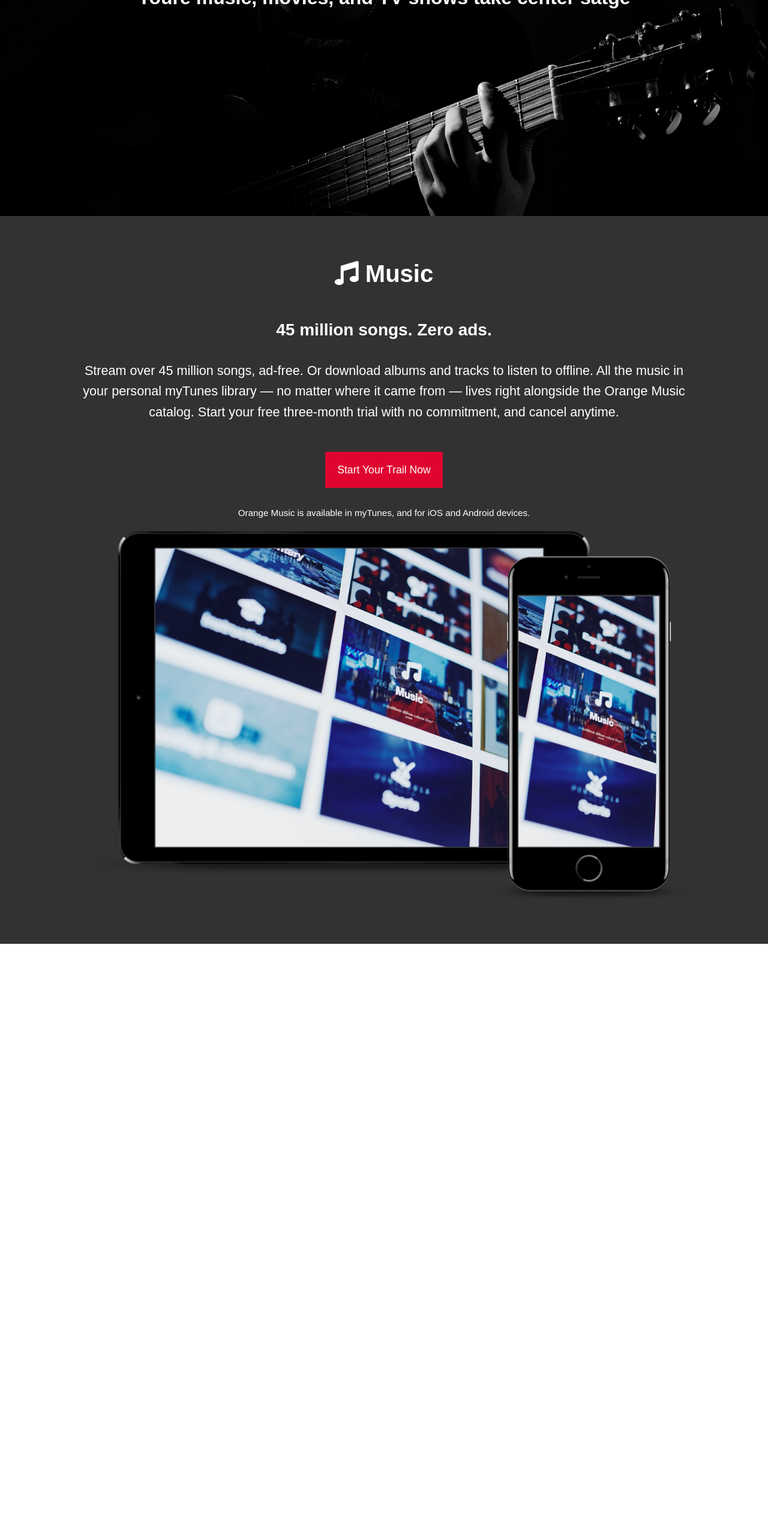
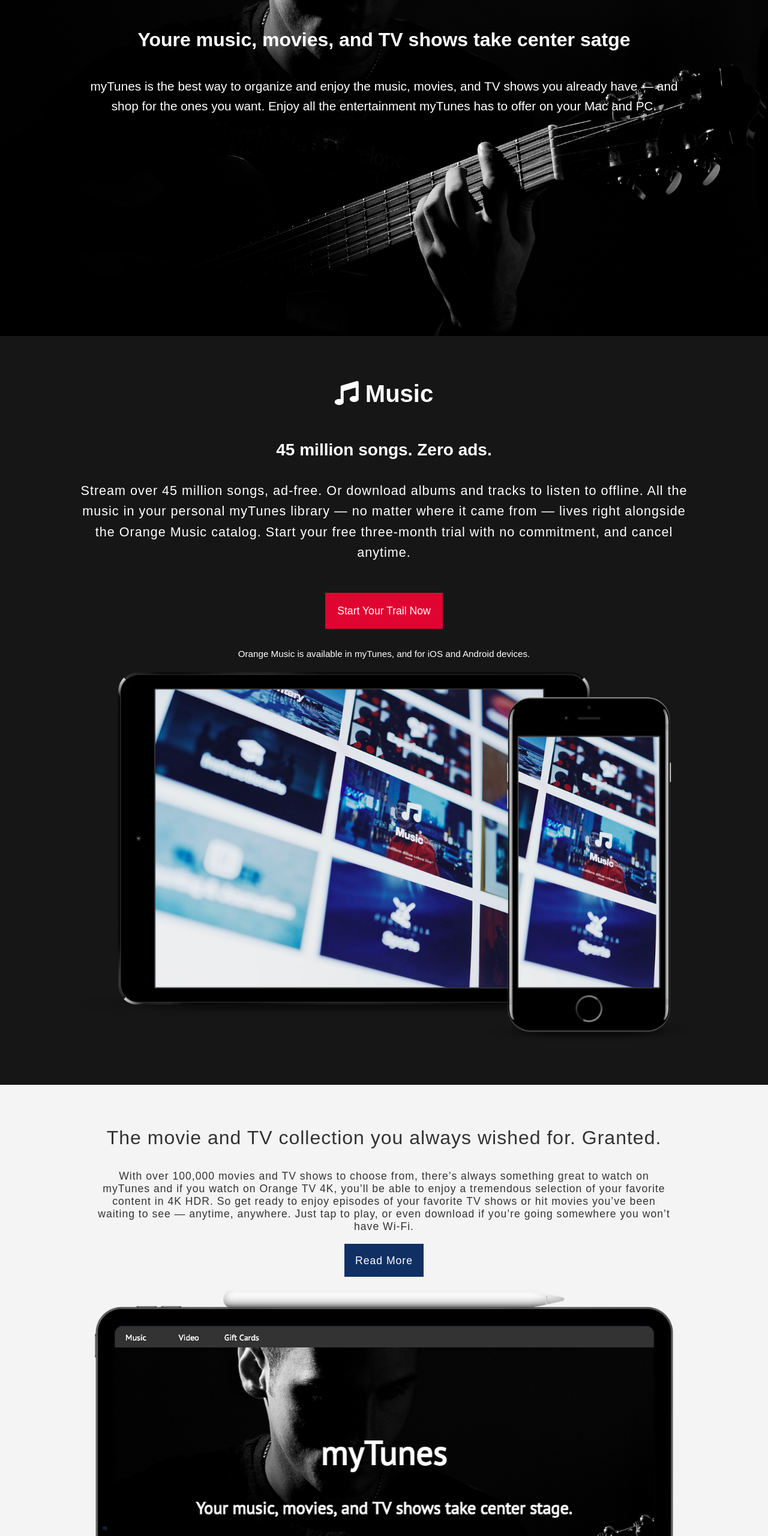
Before and after one commit to robb52/mytunes_project, a plain HTML site: page index.html in a window 1280 px wide. Shown: the part 240-2800 px from the top of the page at 60% size. Before the commit the page ends 1813 px from the top, so only its background shows below. Drawn offline with Linux system fonts and the light colour scheme.

Commit message:
Markup and styled video section

```diff
--- a/css/styles.css
+++ b/css/styles.css
@@ -146,9 +146,26 @@
     margin: 0 1em;
 }
 
+.mytunes-content {
+    color: #fff;
+    display: none;
+}
+
 @media (min-width: 600px) {
     .main {
-        height: 75vh;
+        height: 100vh;
+    }
+
+    .mytunes h1 {
+        padding: .8em 0;
+        margin: 0;
+    }
+
+    .mytunes-content {
+        font-size: 1.3em;
+        line-height: 1.6;
+        margin: 2em 10%;
+        display: block;
     }
 }
 
@@ -161,27 +178,28 @@
 .music-main {
     text-align: center;
     color: #fff;
-    background: #323232;
+    background: rgb(22, 22, 22);
     margin: 0;
     padding: 1.7em 2em;
     line-height: 1.6;
 }
 
-.music h2,
-.music h3 {
+.music-body h2,
+.music-body h3 {
     margin-bottom: 1em;
 }
 
-.music h2 {
+.music-body h2 {
     font-size: 2.5rem;
 }
 
-.music h3 {
+.music-body h3 {
     font-size: 1.75rem;
 }
 
 .music-content {
     font-size: 1.1rem;
+    letter-spacing: 1px;
     padding-bottom: 3em;
 }
 
@@ -214,3 +232,42 @@
         font-size: 1.35rem;
     }
 }
+
+.video-main {
+    font-size: 1.1rem;
+    letter-spacing: 1px;
+    color: #333;
+    background: #f4f4f4;
+    text-align: center;
+    margin: 0;
+    padding: 2em ;
+}
+
+.video-body h3 {
+    font-size: 2rem;
+    font-weight: 100;
+    padding: 1.1em  0;
+}
+
+.video-content {
+    padding-bottom: 2em;
+}
+
+.btn.btn-video {
+    text-transform: capitalize;
+    text-decoration: none;
+    color: #fff;
+    background: #103063;
+    padding: 1em;
+}
+
+.video-img {
+    line-height: 1.6;
+    padding-top: 2em;
+}
+
+@media (min-width: 600px) {
+    .video-body {
+        margin: 0 10%;
+    }
+}
--- a/index.html
+++ b/index.html
@@ -35,7 +35,7 @@
                             <a href="#music">Music</a>
                         </li>
                         <li>
-                            <a href="#">Video</a>
+                            <a href="#video">Video</a>
                         </li>
                         <li>
                             <a href="#">Gift Cards</a>
@@ -47,12 +47,16 @@
             <section class="mytunes">
                 <h1>myTunes</h1>
                 <h2>Youre music, movies, and TV shows take center satge</h2>
-                <p></p>
+                <p class="mytunes-content">
+                myTunes is the best way to organize and enjoy the music, movies, and TV shows you already have — and shop for
+                the ones you want. Enjoy all the entertainment myTunes has to offer on your Mac and PC.
+
+                </p>
             </section>
         </div>
 
         <div class="music-main" id="music">
-            <section class="music">
+            <section class="music-body">
                 <h2>
                     <i class="fa fa-music" aria-hidden="true"></i>
                     Music
@@ -71,6 +75,20 @@
             </section>
         </div>
 
+        <div class="video-main" id="video">
+            <section class="video-body">
+                <h3>The movie and TV collection you always wished for. Granted.</h3>
+                <p class="video-content">
+                    With over 100,000 movies and TV shows to choose from, there’s always something great to watch
+                    on myTunes and if you watch on Orange TV 4K, you’ll be able to enjoy a tremendous selection of your favorite content in 4K HDR.
+                    So get ready to enjoy episodes of your favorite TV shows or hit movies you’ve been waiting to see — anytime,
+                    anywhere. Just tap to play, or even download if you’re going somewhere you won’t have Wi-Fi.
+                </p>
+                <a href="#" class="btn btn-video">read more</a>
+                <img src="images/video.png" class="video-img" alt="">
+            </section>
+        </div>
+
     </body>
 
 </html>
```
Also changed, not shown: images/video.png (added).
